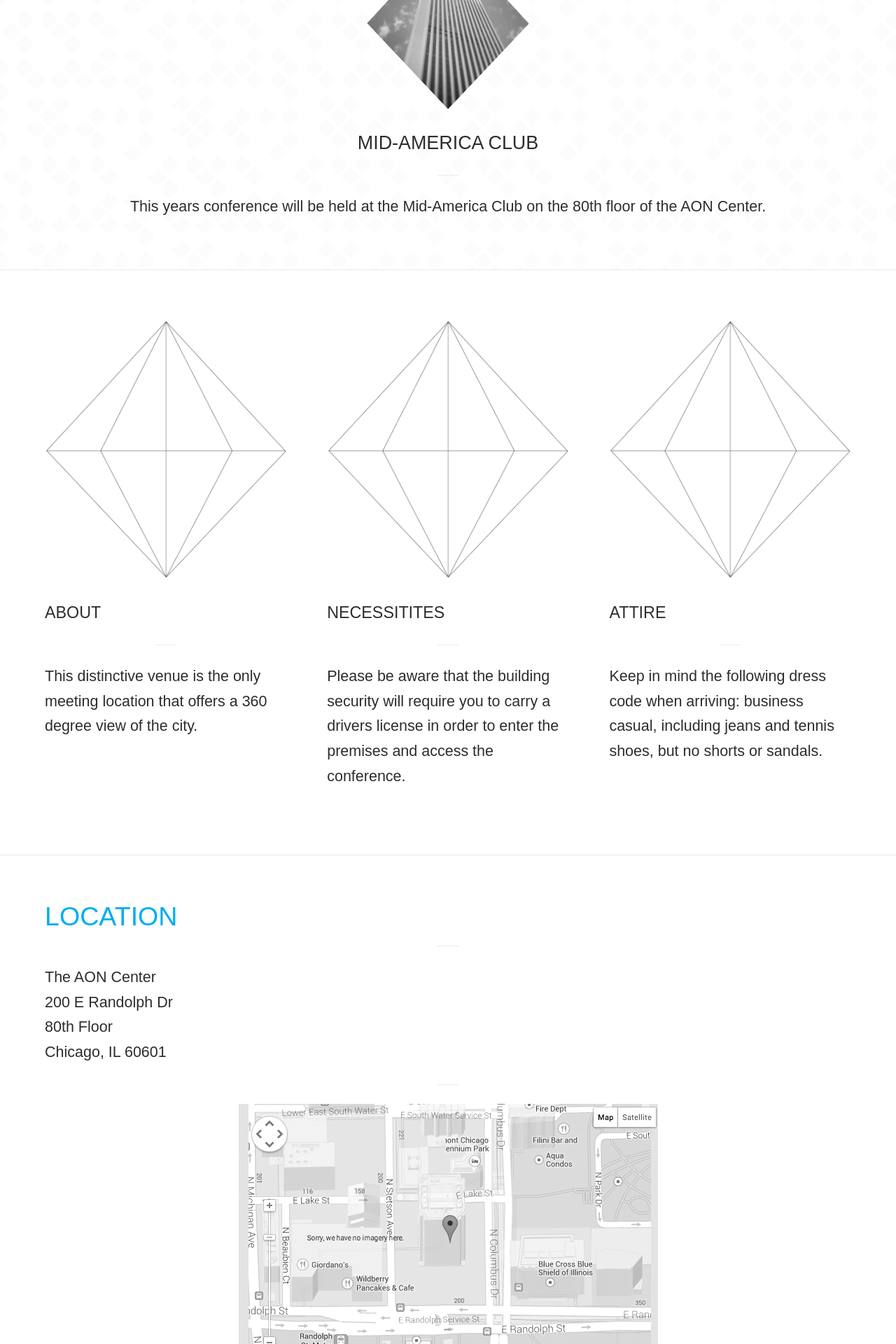
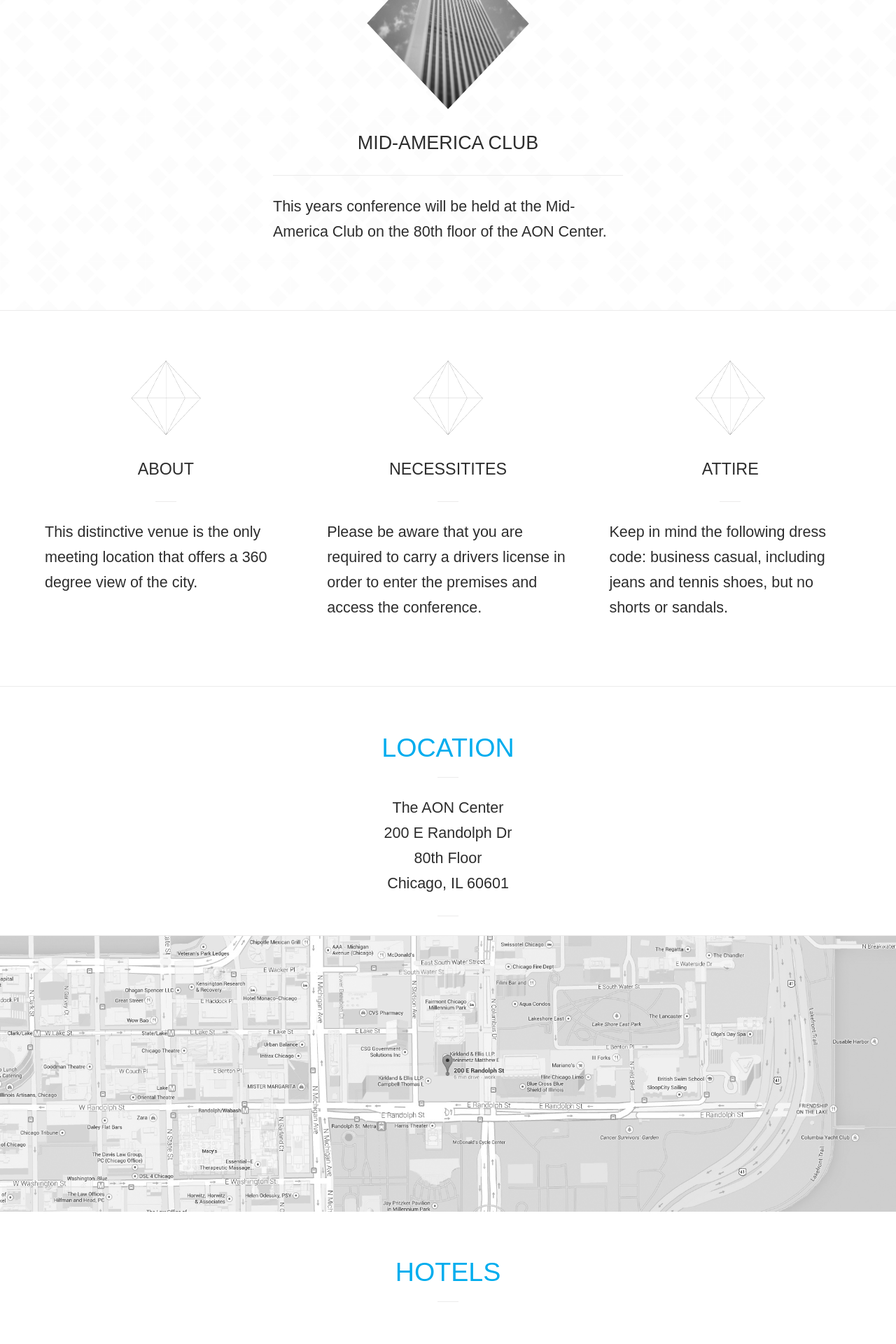
Before and after one commit to CassieShumway/scna, a Jekyll site: the page built from venue.html, in a window 1280 px wide. Shown: the part 320-2240 px from the top of the page at 70% size. Built offline with Jekyll 4.4.1, drawn with Linux system fonts in a browser that asks for light colours.

Commit message:
fix image size on events page

```diff
--- a/css/main.css
+++ b/css/main.css
@@ -74,6 +74,7 @@
   font-size: 2.1em;
   line-height: 0.8em;
   margin-bottom: .5em;
+  text-align: center;
 }
 
 h2 { font-size: 1.5em; }
@@ -141,14 +142,11 @@
   max-width: 1200px;
 }
 
-/*.medium { max-width: 370px; }*/
-
-
 .medium { max-width: 500px; }
 
-.xsmall { max-width: 200px; }
+.sponsor-wrap { max-width: 379px; }
 
-.sponsor-wrap { max-width: 379px; }
+@media only screen and (max-width: 440px) { .sponsor-wrap { font-size: .9em; } }
 
 /* =================================
   NAVIGATION
@@ -242,6 +240,7 @@
 .homepage-hero { background-image: url("../images/scna-hero.jpg"); }
 .sponsors-hero { background-image: url("../images/hero2.jpg"); }
 .sponsors-hero-two { background-image: url("../images/hero4.jpg"); }
+.location-hero { background-image: url("../images/google-map-blk.jpg"); }
 
 .hero-tint {
   position: absolute;
@@ -525,16 +524,14 @@
 .white {
   background: #fff;
   border-bottom: 1px solid #ecebeb;
+  margin: 0 auto;
   padding: 4em 0;
 }
 
-.grey {
-  background: #e3e3e3;
-  padding: 4em 0;
-}
 .pattern {
   background-image: url("../images/pattern.jpg");
   border-bottom: 1px solid #ecebeb;
+  margin: 0 auto;
   padding: 4em 0;
   text-align: center;
 }
@@ -614,10 +611,7 @@
 .padding-none { padding: 0; }
 .padding-bottom-none { padding-bottom: 0; }
 
-.center {
-  margin: 0 auto;
-  text-align: center;
-}
+.center { text-align: center; }
 
 .left { text-align: left; }
 
--- a/venue.html
+++ b/venue.html
@@ -5,18 +5,18 @@
 <section class="pattern">
   <h1>Venue</h1>
   <hr>
-  <div class="wrapper large">
   <img class="primary-size" src="{{ site.baseurl }}/images/venue-diamond.png">
+  <div class="wrapper medium">
     <h2>Mid-America Club</h2>
-    <hr>
-    <p class="center">This years conference will be held at the Mid-America Club on the 80th floor of the AON Center.</p>
+    <hr class="full-width">
+    <p>This years conference will be held at the Mid-America Club on the 80th floor of the AON Center.</p>
   </div>
 </section>
 
-<section class="white">
+<section class="white center">
   <div class="wrapper cf">
     <div class="column third">
-      <img class="plain-diamond" src="{{ site.baseurl }}/images/diamond-plain.png">
+      <img class="secondary-size" src="{{ site.baseurl }}/images/diamond-plain.png">
       <h3>About</h3>
       <hr>
       <div class="text-box">
@@ -24,26 +24,26 @@
       </div>
     </div>
     <div class="column third">
-      <img class="plain-diamond" src="{{ site.baseurl }}/images/diamond-plain.png">
+      <img class="secondary-size" src="{{ site.baseurl }}/images/diamond-plain.png">
       <h3>Necessitites</h3>
       <hr>
       <div class="text-box">
-        <p>Please be aware that the building security will require you to carry a drivers license in order to enter the premises and access the conference.</p>
+        <p>Please be aware that you are required to carry a drivers license in order to enter the premises and access the conference.</p>
       </div>
     </div>
     <div class="column third">
-      <img class="plain-diamond" src="{{ site.baseurl }}/images/diamond-plain.png">
+      <img class="secondary-size" src="{{ site.baseurl }}/images/diamond-plain.png">
       <h3>Attire</h3>
       <hr>
       <div class="text-box">
-        <p>Keep in mind the following dress code when arriving: business casual, including jeans and tennis shoes, but no shorts or sandals.</p>
+        <p>Keep in mind the following dress code: business casual, including jeans and tennis shoes, but no shorts or sandals.</p>
       </div>
     </div>
   </div>
 </section>
 
-<section class="white">
-  <div class="wrapper small">
+<section class="white padding-bottom-none">
+  <div class="wrapper center">
     <h1>Location</h1>
     <hr>
       <ul>
@@ -53,17 +53,13 @@
         <li>Chicago, IL 60601</li>
       </ul>
     <hr>
-  </div>
-    <a href="https://www.google.com/maps/preview?q=Aon+Center,+Chicago,+IL+60601">
-    <img src="{{ site.baseurl }}/images/map-blk.jpg">
-    </a>
 </section>
 
+<section class="hero-image location-hero"></section>
+
 <section class="white">
-  <div class="wrapper xsmall">
   <h1>Hotels</h1>
   <hr>
-  </div>
   <div class="wrapper cf">
     <div class="row">
       <div class="column third">
@@ -71,7 +67,7 @@
         <ul>
           <li>200 N Columbus Dr</li>
           <li>312.565.8000</li>
-          <li class="blue-text">Map</li>
+          <a href="https://www.google.com/maps/place/200+N+Columbus+Dr/@41.8860116,-87.6209381,17z/data=!3m1!4b1!4m2!3m1!1s0x880e2ca867aafd15:0x3f4676b9120fdeef"><li>Map</li></a>
         </ul>
       </div>
       <div class="column third">
@@ -79,7 +75,7 @@
         <ul>
           <li>320 N Michigan Ave</li>
           <li>312.384.1208</li>
-          <li class="blue-text">Map</li>
+          <a href="https://www.google.com/maps/place/320+N+Michigan+Ave/@41.8873995,-87.6247596,17z/data=!3m1!4b1!4m2!3m1!1s0x880e2caf1ec8dc99:0xeb118dd0170912cf"><li>Map</li></a>
         </ul>
       </div>
       <div class="column third">
@@ -87,7 +83,7 @@
         <ul>
           <li>75 E Wacker Dr</li>
           <li>312.777.0990</li>
-          <li class="blue-text">Map</li>
+          <a href="https://www.google.com/maps/place/75+E+Upper+Wacker+Dr/@41.887627,-87.625443,17z/data=!3m1!4b1!4m2!3m1!1s0x880e2caf02cde75b:0x8262ec99f4d30def"><li>Map</li></a>
         </ul>
       </div>
     </div>
@@ -96,9 +92,9 @@
       <div class="column third">
         <h4>Hard Rock Hotel</h4>
         <ul>
-          <li>230 N Michigan Ave </li>
+          <li>230 N Michigan Ave</li>
           <li>312.345.1000</li>
-          <li class="blue-text">Map</li>
+          <a href="230 N Michigan Ave"><li>Map</li></a>
         </ul>
       </div>
     </div>
@@ -116,32 +112,31 @@
         <h4>O'Hare Airport</h4>
         <ul>
           <li>10000 W O'Hare Ave</li>
-          <li class="blue-text">Map</li>
+          <a href="https://www.google.com/maps/place/Chicago+O'Hare+International+Airport/@41.974162,-87.907321,17z/data=!3m1!4b1!4m2!3m1!1s0x880fb4276a7762f3:0x511747070259ad4b"><li>Map</li></a>
         </ul>
       </div>
       <div class="column third">
         <h4>Midway Airport</h4>
         <ul>
           <li>5700 S Cicero Ave</li>
-          <li class="blue-text">Map</li>
+          <a href="https://www.google.com/maps/place/5700+S+Cicero+Ave/@41.7883464,-87.7417638,17z/data=!3m1!4b1!4m2!3m1!1s0x880e3108aa5a6b71:0x13181258b414be66"><li>Map</li></a>
         </ul>
       </div>
       <div class="column third">
         <h4>Blue Line/Red Line (L)</h4>
         <ul>
           <li>Chicago Transit Authority</li>
-          <li class="blue-text">Schedule</li>
+          <a href="http://www.transitchicago.com/travel_information/allrailschedules.aspx"><li>Schedule</li></a>
         </ul>
       </div>
     </div>
 
     <div class="row">
-
       <div class="column third">
         <h4>Bus</h4>
         <ul>
           <li>Chicago Transit Authority</li>
-          <li class="blue-text">Schedule</li>
+          <a href="http://www.transitchicago.com/travel_information/bus_schedules.aspx"><li>Schedule</li></a>
         </ul>
       </div>
     </div>
```
Also changed, not shown: events.html (+6 -6 lines), sponsors.html (+5 -14 lines), images/diamond-5k.png, images/google-map-blk.jpg (added), images/google-map.jpg (added). Lines whose indentation alone changed are shown as unchanged.
